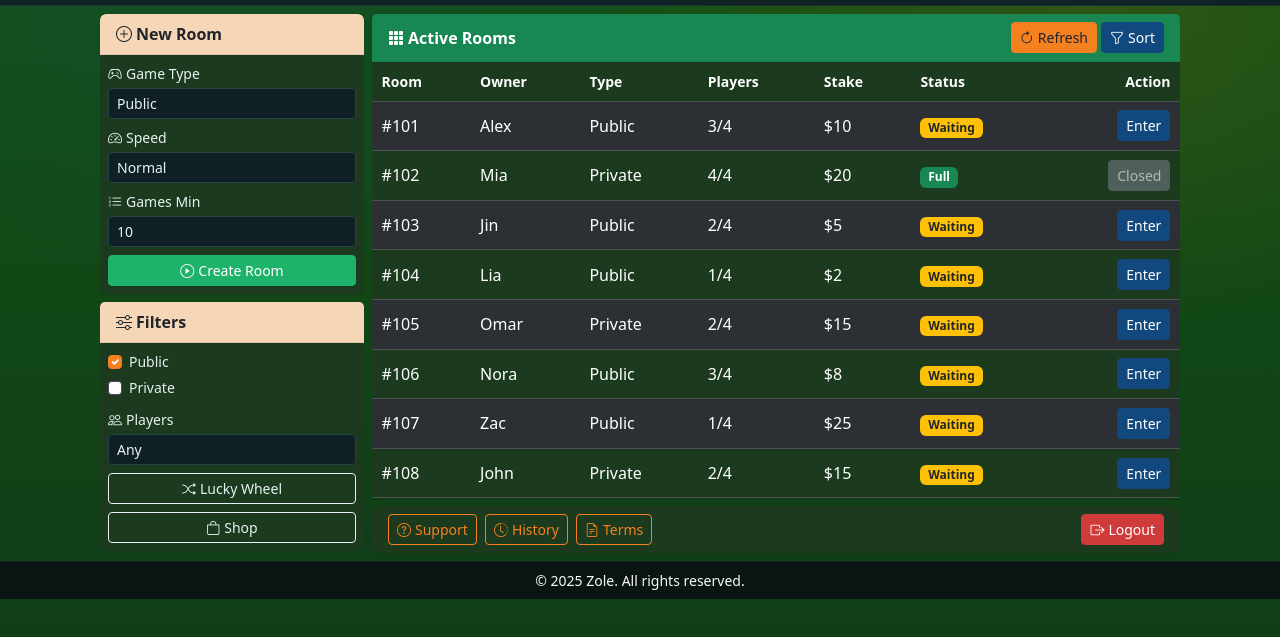
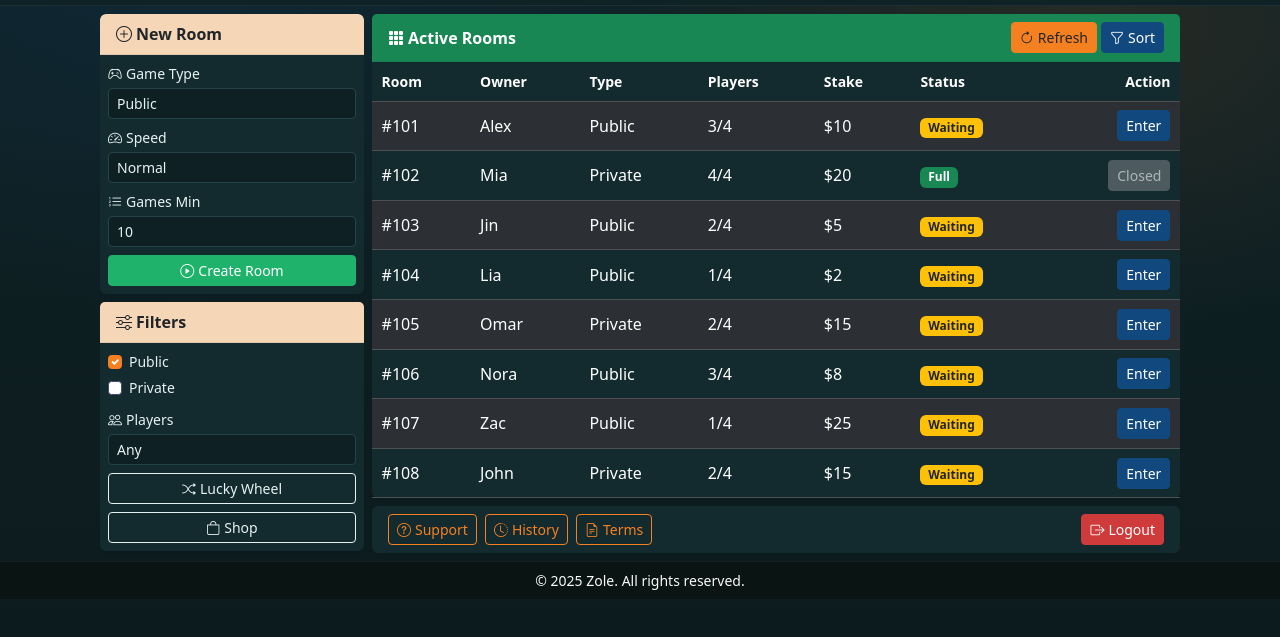
Before and after one commit to AndreaGutierrez17/Zole-Lobby, a plain HTML site: page index.html in a window 1280 px wide. Shown: the part 51-688 px from the top of the page. Drawn offline with nearby package versions, Linux system fonts and the light colour scheme.

Commit message:
Add files via upload

```diff
--- a/style.css
+++ b/style.css
@@ -1,34 +1,29 @@
 /* Layout base */
 :root{
-  --primary:#11497F;      /* brand primary (brief) */
-  --secondary:#F58020;    /* brand secondary */
+  --primary:#11497F;
+  --secondary:#F58020;
   --ink:#f1f3f5;
-  --bg-deep:#145214;      /* fondo base verde */
-  --bg-top:#0f2226;       /* header */
-  --bg-panel:#1b3a1e;     /* cards en verde más oscuro */
+  --bg-deep:#0f2226;   /* fondo teal como en tu captura */
+  --bg-top:#0f2226;    /* header */
+  --bg-panel:#132b2f;  /* cards en teal más oscuro */
   --success:#198754;
 }
 
 *{box-sizing:border-box}
-html,body{height:100%;overflow-x:hidden}
-
-html, body {
-  margin: 0;
-  padding: 0;
-  overflow-x: hidden;
-  max-width: 100%;      /* evita espacio extra a la derecha */
-}
+html,body{height:100%; overflow-x:hidden}
+html,body{margin:0; padding:0; max-width:100%}
 
 body{
   font-family:system-ui,-apple-system,Segoe UI,Roboto,Inter,Arial,sans-serif;
+  /* Fondo teal (igual al de tu screenshot) */
   background:
     radial-gradient(900px 600px at 15% 0%, rgba(17,73,127,.18), transparent 60%),
-    radial-gradient(800px 500px at 85% 10%, rgba(245,128,32,.12), transparent 60%),
-    linear-gradient(180deg,#145214,#0e3a18);  /* degradado verde */
+    radial-gradient(800px 500px at 85% 10%, rgba(245,128,32,.10), transparent 60%),
+    linear-gradient(180deg,#0f2226,#0c1a1d);
   color:var(--ink);
 }
 
-/* Contenedor fijo a 1080 */
+/* Contenedor fijo */
 .container-1080{max-width:1080px; margin:0 auto; overflow-x:hidden}
 
 /* Header */
@@ -42,25 +37,23 @@ body{
   border:2px solid var(--secondary); box-shadow:0 0 0 2px rgba(255,255,255,.15);
 }
 
-/* Posición fija del avatar sobre la barra (arriba de Sort) */
-.toolbar{
-  position:relative;          /* contenedor para anclar */
-}
+/* Anclar avatar sobre la barra (encima de Sort) */
+.toolbar{position:relative}
 .avatar-sm.pin-toolbar{
   position:absolute;
-  top:-10px;                  /* súbelo justo encima */
-  right:0;                    /* alineado al borde derecho (cerca de Sort) */
+  top:-10px;          /* ajústalo si quieres + / - */
+  right:0;            /* queda alineado al lado de Sort */
   z-index:10;
 }
 
-/* Cards / tables */
+/* Cards / tablas */
 .card{background:var(--bg-panel); color:#e8f1f3}
-.card-header{border-bottom:1px solid rgba(3, 48, 10, 0.08)}
+.card-header{border-bottom:1px solid rgba(3,48,10,.08)}
 .table{--bs-table-bg:transparent}
 .table-striped>tbody>tr:nth-of-type(odd){--bs-table-accent-bg:rgba(255,255,255,.02)}
 .table th,.table td{padding:.55rem .6rem}
 
-/* Buttons */
+/* Botones */
 .btn-warning{--bs-btn-bg:#F58020; --bs-btn-border-color:#F58020; --bs-btn-color:#122; --bs-btn-hover-bg:#ff973f}
 .btn-primary{--bs-btn-bg:#11497F; --bs-btn-border-color:#11497F}
 .btn-outline-light{--bs-btn-color:#e8f1f3; --bs-btn-border-color:#e8f1f3}
@@ -72,7 +65,7 @@ body{
 .bg-accent{background:#F5D7B8}
 .bg-success{background:var(--success)!important}
 
-/* Compact spacing */
+/* Compact */
 .row.g-2{--bs-gutter-x:.5rem; --bs-gutter-y:.5rem}
 .card-body.small .form-control,.card-body.small .form-select{background:#0f2024; color:#e8f1f3; border-color:#244348}
 .form-check-input{border-color:#446}
```
